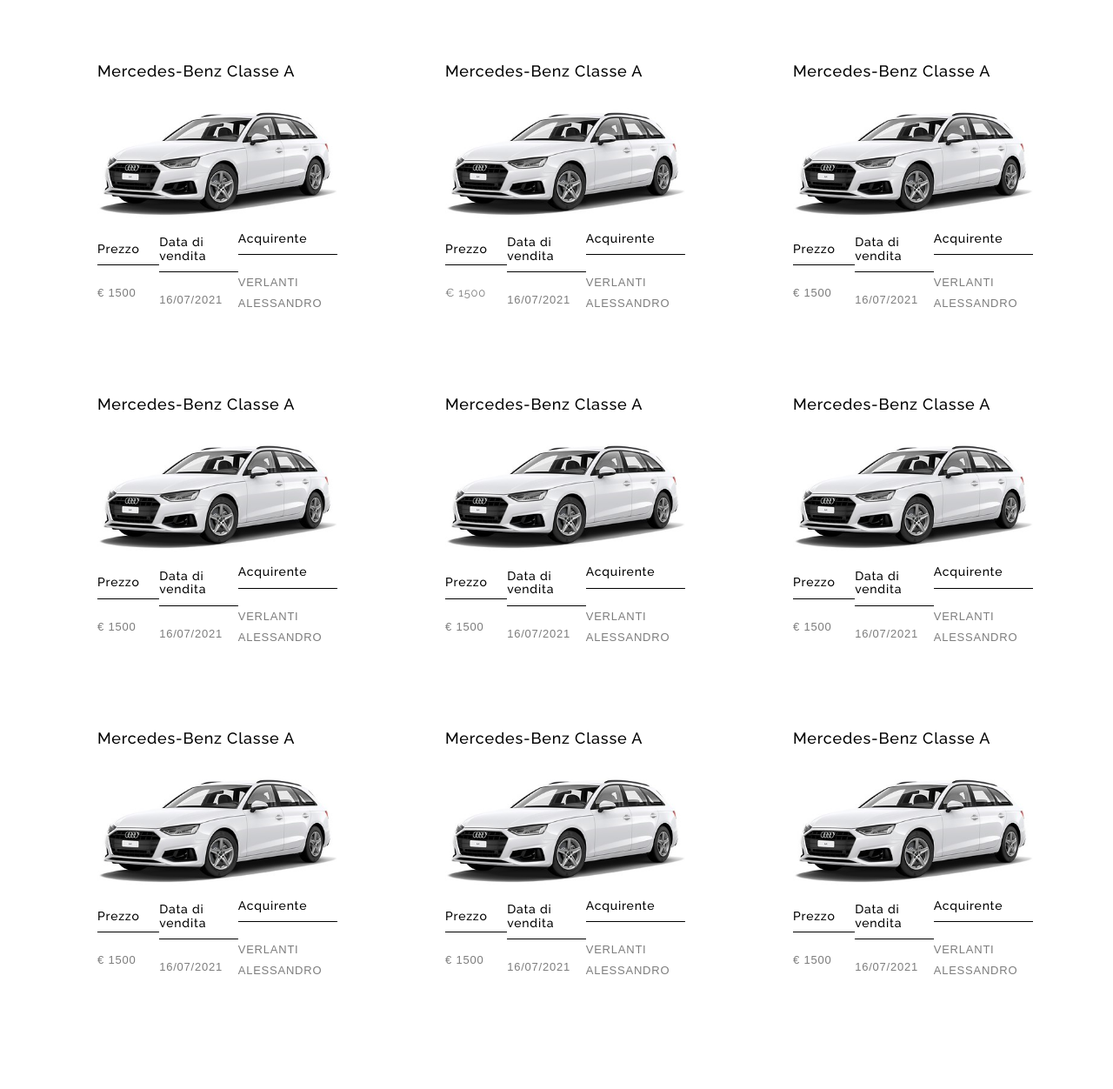
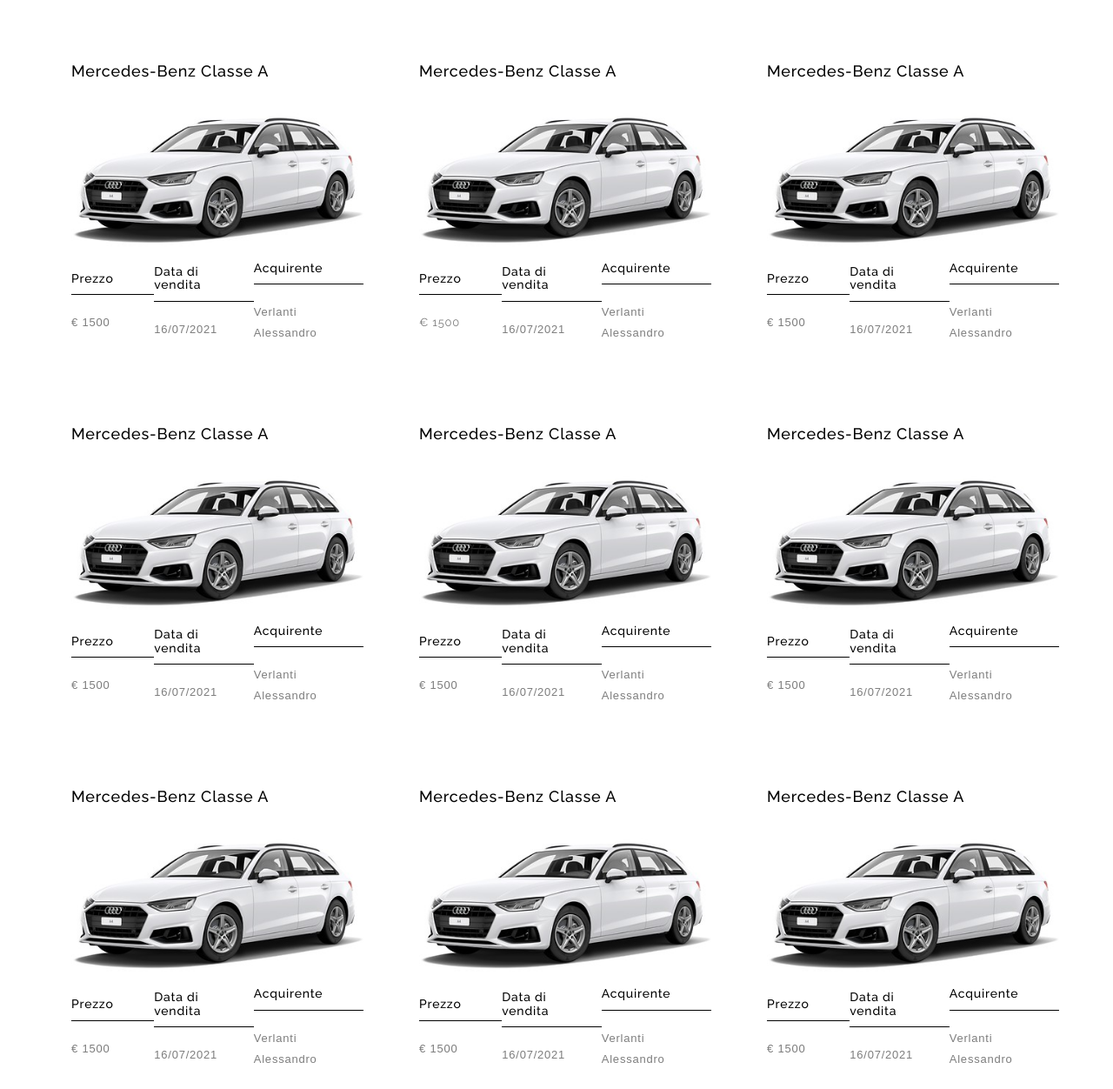
Before and after one commit to Verlanti2002/VSB-Motors, a Django app: page /my_transaction_sales/ in a window 1280 px wide. Shown: the part 110-1362 px from the top of the page at 87% size. Before the commit the page ends 1230 px from the top, so only its background shows below. Run offline with Django 4.2, Linux system fonts and the light colour scheme; parts of the project's set-up code (start-up, migrations or seed data) failed here and were passed over; some libraries are stand-ins or nearby versions.

Commit message:
modify shop and my_transaction

```diff
--- a/vsb_app/static/vsb_app/css/my_transaction_registrations.css
+++ b/vsb_app/static/vsb_app/css/my_transaction_registrations.css
@@ -834,7 +834,7 @@
   }
   .vehicle_card{
     height: auto;
-    width: 25%;
+    width: 30%;
     /*border: 1px solid red;*/
     border-radius: 10px;
     background-color: white;
@@ -873,7 +873,6 @@
     margin-right: 5px;
     font-family: sans-serif;
     font-size: 13px;
-    text-transform: uppercase;
   }
 
   .details tr td{
--- a/vsb_app/static/vsb_app/css/my_transaction_sales.css
+++ b/vsb_app/static/vsb_app/css/my_transaction_sales.css
@@ -834,7 +834,7 @@
   }
   .vehicle_card{
     height: auto;
-    width: 25%;
+    width: 30%;
     /*border: 1px solid red;*/
     border-radius: 10px;
     background-color: white;
@@ -873,7 +873,6 @@
     margin-right: 5px;
     font-family: sans-serif;
     font-size: 13px;
-    text-transform: uppercase;
   }
 
   .details tr td{
--- a/vsb_app/static/vsb_app/css/shop.css
+++ b/vsb_app/static/vsb_app/css/shop.css
@@ -553,9 +553,9 @@
   color: #696969 !important;
 }
 
-.main-nav .sf-menu ul ul li a:hover {
+/*.main-nav .sf-menu ul ul li a:hover {
   color: #8a8f6a !important;
-}
+}*/
 
 
 /*** arrows (for all except IE7) **/
@@ -864,7 +864,6 @@
   margin-right: 10px;
   font-family: sans-serif;
   font-size: 13px;
-  text-transform: uppercase;
 }
 
 .details tr td{
--- a/vsb_app/templates/vsb_app/base.html
+++ b/vsb_app/templates/vsb_app/base.html
@@ -7,6 +7,7 @@
    <meta name="viewport" content="width=device-width, initial-scale=1">
 
    <title>VSB-MOTORS | {% block title %} {% endblock %}</title>
+
    <!--From fontawesome.com-->
    <link rel='stylesheet' href='https://cdnjs.cloudflare.com/ajax/libs/font-awesome/4.7.0/css/font-awesome.min.css'>
 
@@ -64,8 +65,8 @@
                            <li class="has-children">
                                <a href="#">MY TRANSACTION</a>
                                <ul class="dropdown" style="border-top: 3px solid black; position: absolute; padding: 0; left: -100%; top: 30%;">
-                                   <li><a href="{% url 'vsb_app:my_transaction_sales' %}">SALES</a></li>
                                    <li><a href="{% url 'vsb_app:my_transaction_registrations' %}">REGISTRATIONS</a></li>
+                                  <li><a href="{% url 'vsb_app:my_transaction_sales' %}">SALES</a></li>
                                </ul>
                            </li>
                            <li><a href="#">LOG OUT</a></li>
```
Also changed, not shown: db.sqlite3.
